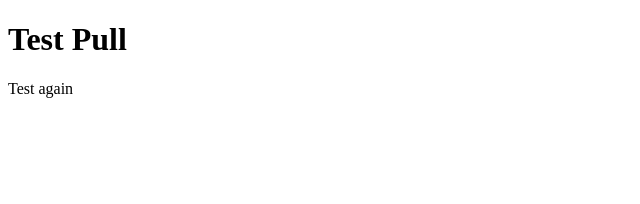
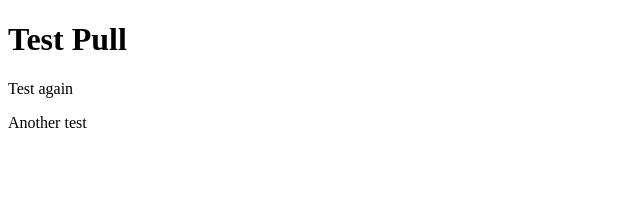
Before and after one commit to Sush1sui/Freedom-Wall, a React (Vite) app in the folder frontend/: page / in a window 1280 px wide. Shown: the top 204 px of the page, without its empty margins (0-640 px from the left). Built offline with nearby package versions, Linux system fonts and the light colour scheme.

Commit message:
created span element

```diff
--- a/frontend/src/App.jsx
+++ b/frontend/src/App.jsx
@@ -3,6 +3,7 @@ function App() {
     <div>
       <h1>Test Pull</h1>
       <p>Test again</p>
+      <span>Another test</span>
     </div>
   );
 }
```
